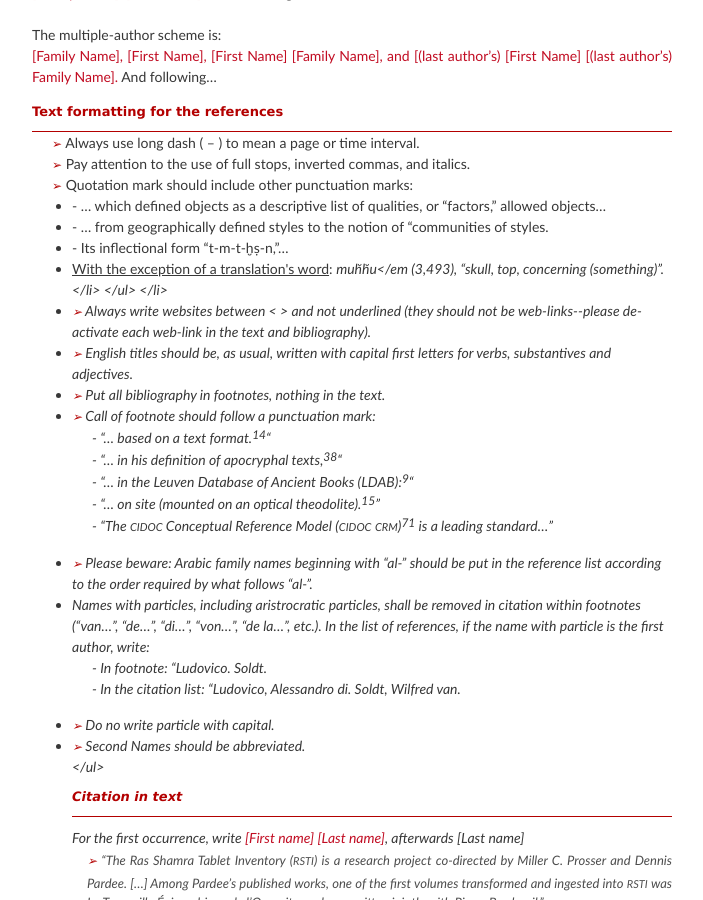
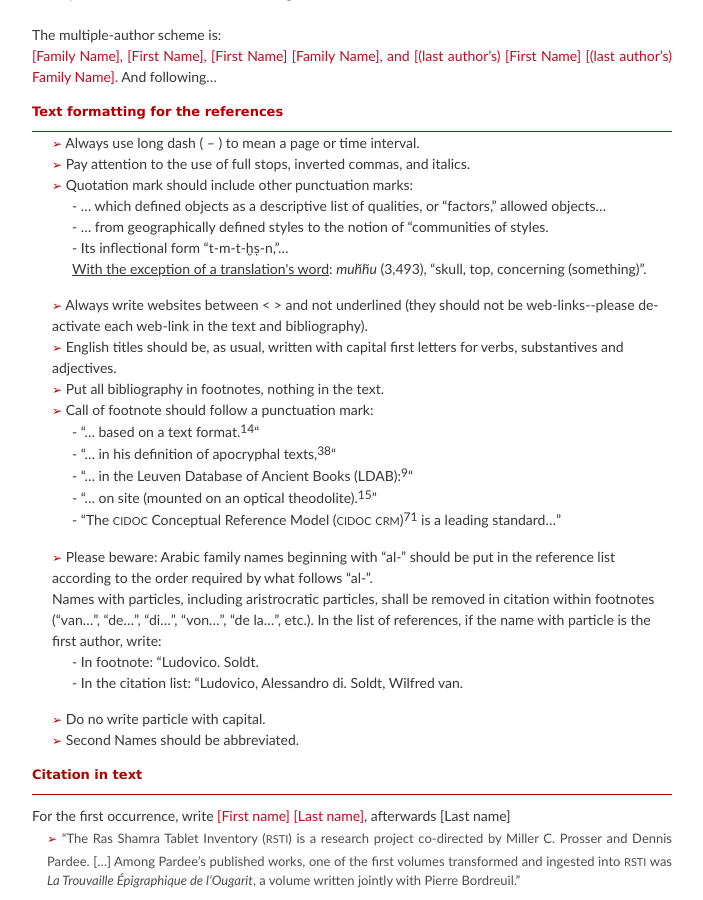
Before and after one commit to vbigot-juloux/ane-research-humanities, a Jekyll site: the page built from docs/Guidelines.md, in a window 1280 px wide and 900 px high, scrolled down 869 px. Shown: the whole window, without its empty margins (288-991 px from the left). Built offline with Jekyll 4.4.1, drawn with Linux system fonts in a browser that asks for light colours; the repository's description, which GitHub fills in, is left out.

Commit message:
Update Guidelines.md

```diff
--- a/docs/Guidelines.md
+++ b/docs/Guidelines.md
@@ -43,11 +43,11 @@ The multiple-author scheme is:<br />
   <li><span style="color:#b30000; font-size: 12px;">&#x27A2;</span> Always use long dash ( – ) to mean a page or time interval.</li>
   <li><span style="color:#b30000; font-size: 12px;">&#x27A2;</span> Pay attention to the use of full stops, inverted commas, and italics.</li>
   <li><span style="color:#b30000; font-size: 12px;">&#x27A2;</span> Quotation mark should include other punctuation marks:
-  <ul>
+  <ul style="list-style-type: none">
     <li>- … which defined objects as a descriptive list of qualities, or “factors,” allowed objects…</li>
     <li>- … from geographically defined styles to the notion of “communities of styles.</li>
     <li>- Its inflectional form “t-m-t-ḫṣ-n,”…</li>
-    <li><u>With the exception of a translation's word</u>: <em>muḫḫu</em (3,493), “skull, top, concerning (something)”.</li>
+    <li><u>With the exception of a translation's word</u>: <em>muḫḫu</em> (3,493), “skull, top, concerning (something)”.</li>
     </ul>
   </li>
 <li><span style="color:#b30000; font-size: 12px;">&#x27A2;</span> Always write websites between < > and not underlined (they should not be web-links--please de-activate each web-link in the text and bibliography).</li>
```
